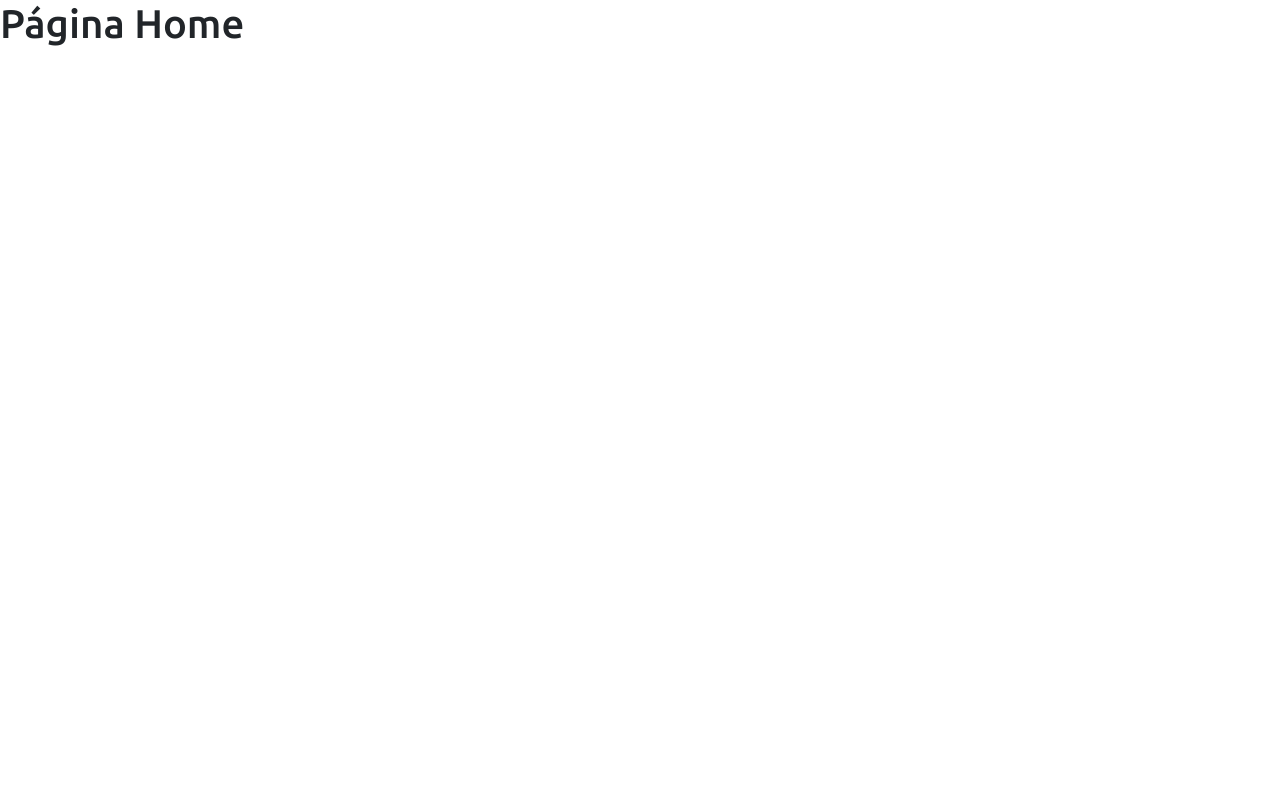
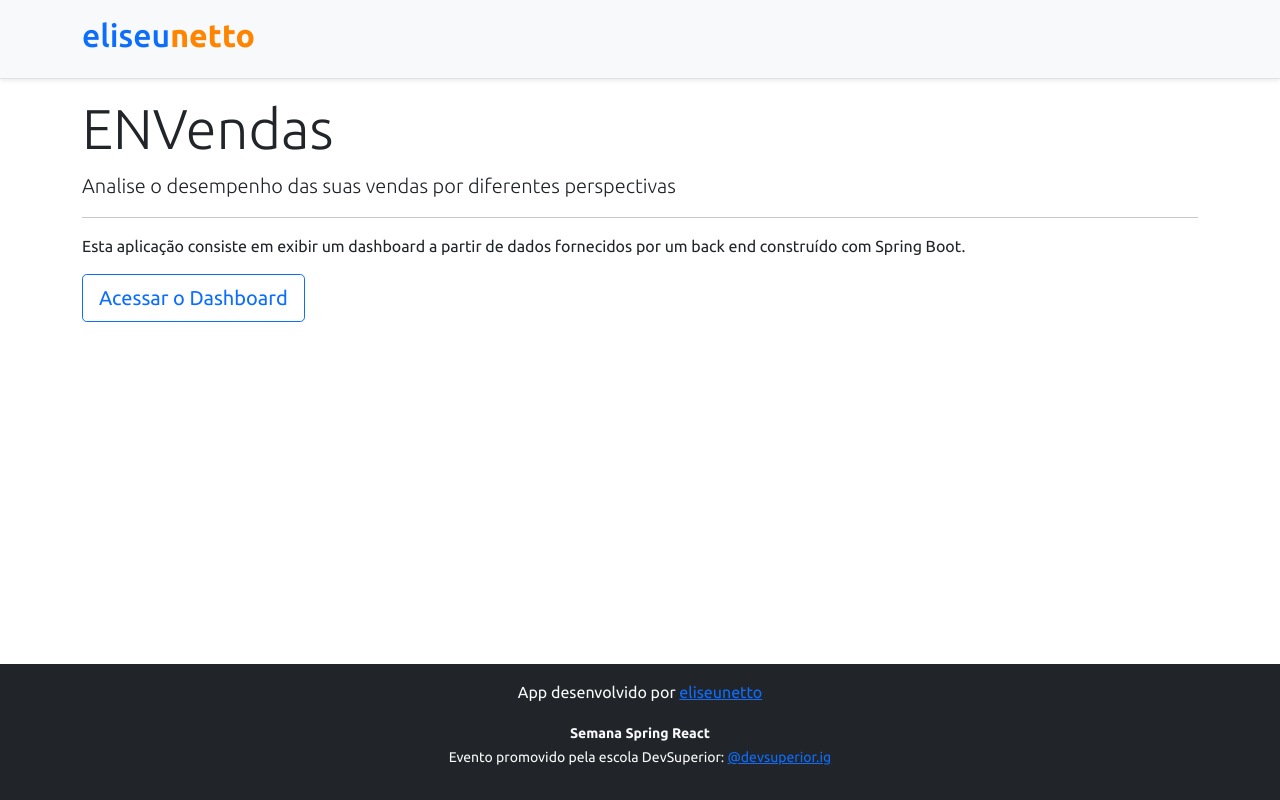
Before and after one commit to eliseunetto/projeto-sds3, a React (Create React App) app in the folder frontend/: page / in a window 1280 px wide. Built offline with nearby package versions, Linux system fonts and the light colour scheme.

Commit message:
Home, navigation

```diff
--- a/frontend/src/components/NavBar/index.tsx
+++ b/frontend/src/components/NavBar/index.tsx
@@ -1,11 +1,15 @@
+import { Link } from "react-router-dom";
+
 const NavBar = () => {
   return (
     <div className="d-flex flex-column flex-md-row align-items-center p-3 px-md-4 mb-3 bg-light border-bottom shadow-sm">
       <div className="container">
         <nav className="my-2 my-md-0 mr-md-3">
-          <h2>
-            eliseu<span className="logo">netto</span>
-          </h2>
+          <Link style={{ textDecoration: "none" }} to="/">
+            <h2>
+              eliseu<span className="logo">netto</span>
+            </h2>
+          </Link>
         </nav>
       </div>
     </div>
--- a/frontend/src/pages/Home/index.tsx
+++ b/frontend/src/pages/Home/index.tsx
@@ -1,8 +1,29 @@
+import Footer from "components/Footer";
+import NavBar from "components/NavBar";
+import { Link } from "react-router-dom";
+
 const Home = () => {
   return (
-    <div>
-      <h1>Página Home</h1>
-    </div>
+    <>
+      <NavBar />
+      <div className="container">
+        <div className="jumbotron">
+          <h1 className="display-4">ENVendas</h1>
+          <p className="lead">
+            Analise o desempenho das suas vendas por diferentes perspectivas
+          </p>
+          <hr />
+          <p>
+            Esta aplicação consiste em exibir um dashboard a partir de dados
+            fornecidos por um back end construído com Spring Boot.
+          </p>
+          <Link className="btn btn-outline-primary btn-lg" to="/dashboard">
+            Acessar o Dashboard
+          </Link>
+        </div>
+      </div>
+      <Footer />
+    </>
   );
 };
 
```
